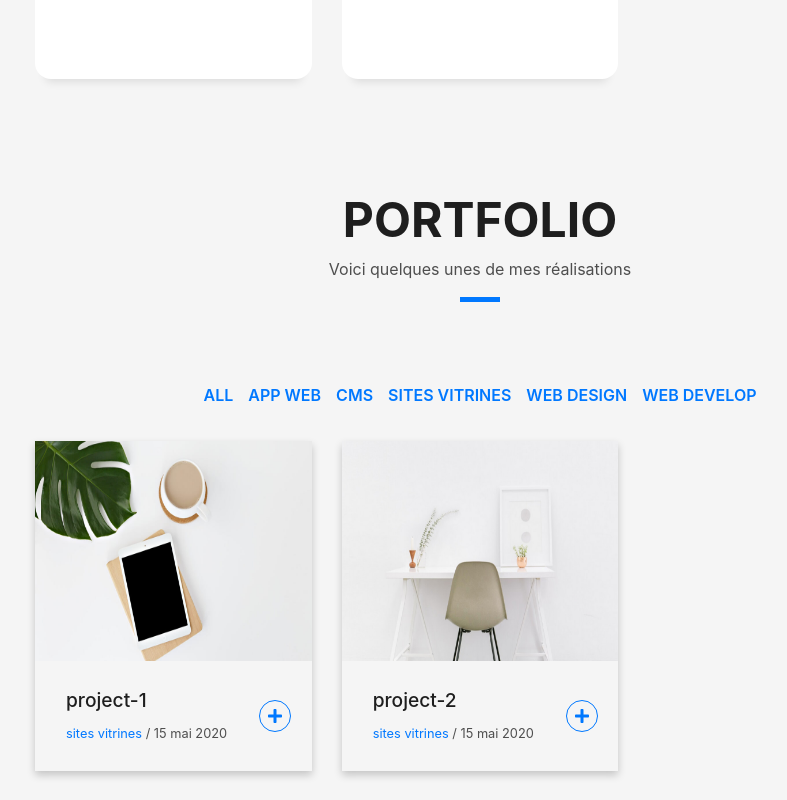
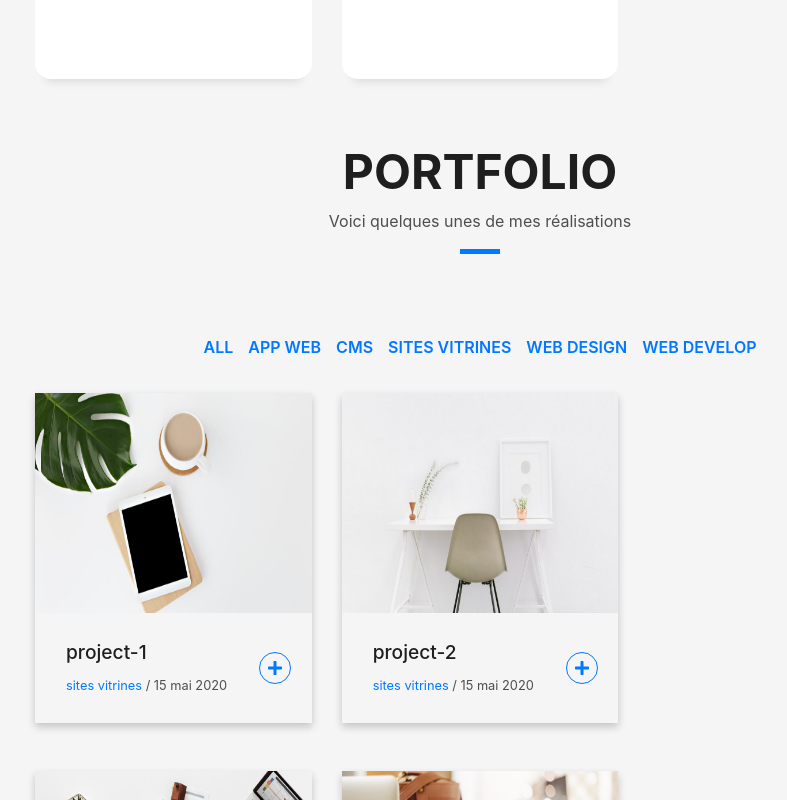
Before and after one commit to anthoBastianaggi/oc-project5, a React (Create React App) app: page /#/about in a window 1280 px wide. Shown: the part 4840-5640 px from the top of the page, without its empty margins (160-947 px from the left). Built offline with nearby package versions, Linux system fonts and the light colour scheme.

Commit message:
[PO-16] (Update) Update section portfolio

```diff
--- a/src/views/Portfolio/Sections/Project/Project.js
+++ b/src/views/Portfolio/Sections/Project/Project.js
@@ -90,7 +90,7 @@ const Project = () => {
     }
 
   return (
-   <Section id="portfolio" title="Portfolio" subtitle="Voici quelques unes de mes réalisations">
+   <Section id="portfolio" title="Portfolio" subtitle="Voici quelques unes de mes réalisations" className={styles.sectionPortfolio}>
      <div className={styles.content}>
         <div className={styles.container}>
             <Filter setCategory={setCategory} data={itemData} categoryMenu={menuCategory} display={displayCategory} />
--- a/src/views/Portfolio/Sections/Project/Project.module.scss
+++ b/src/views/Portfolio/Sections/Project/Project.module.scss
@@ -1,5 +1,7 @@
 @import '../../../../assets/sass/modules/mixins.scss';
 
+.sectionPortfolio {
+    padding: 1rem 0 0 0;
     .content {
         display: flex;
         flex-wrap: wrap;
@@ -69,8 +71,10 @@
             }
         }
     }
+}
 
 @include breakpoint(mobile) {
+    .sectionPortfolio {
         .content {
             .container {
                 .item {
@@ -79,3 +83,4 @@
             }
         }
     }
+}
```
Lines whose indentation alone changed are shown as unchanged.
